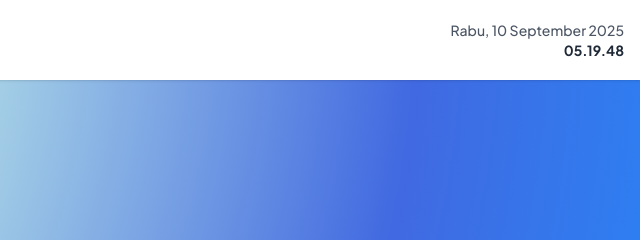
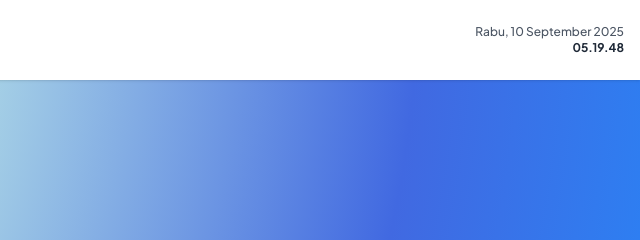
Before and after one commit to aminssmilee/absensi-webcare, a plain HTML site: page index.html in a window 1280 px wide. Shown: the top 240 px of the page, 640-1280 px from the left. Drawn offline with nearby package versions, Linux system fonts and the light colour scheme.

Commit message:
Update Design

```diff
--- a/index.html
+++ b/index.html
@@ -44,8 +44,8 @@
 
     <!-- Kanan: Jam & Tanggal -->
     <div class="text-right">
-      <span id="dateToday" class="block text-sm font-medium text-gray-600"></span>
-      <span id="clock" class="block text-sm font-bold text-gray-800"></span>
+      <span id="dateToday" class="block text-xs font-medium text-gray-600"></span>
+      <span id="clock" class="block text-xs font-bold text-gray-800"></span>
     </div>
   </nav>
 
```
